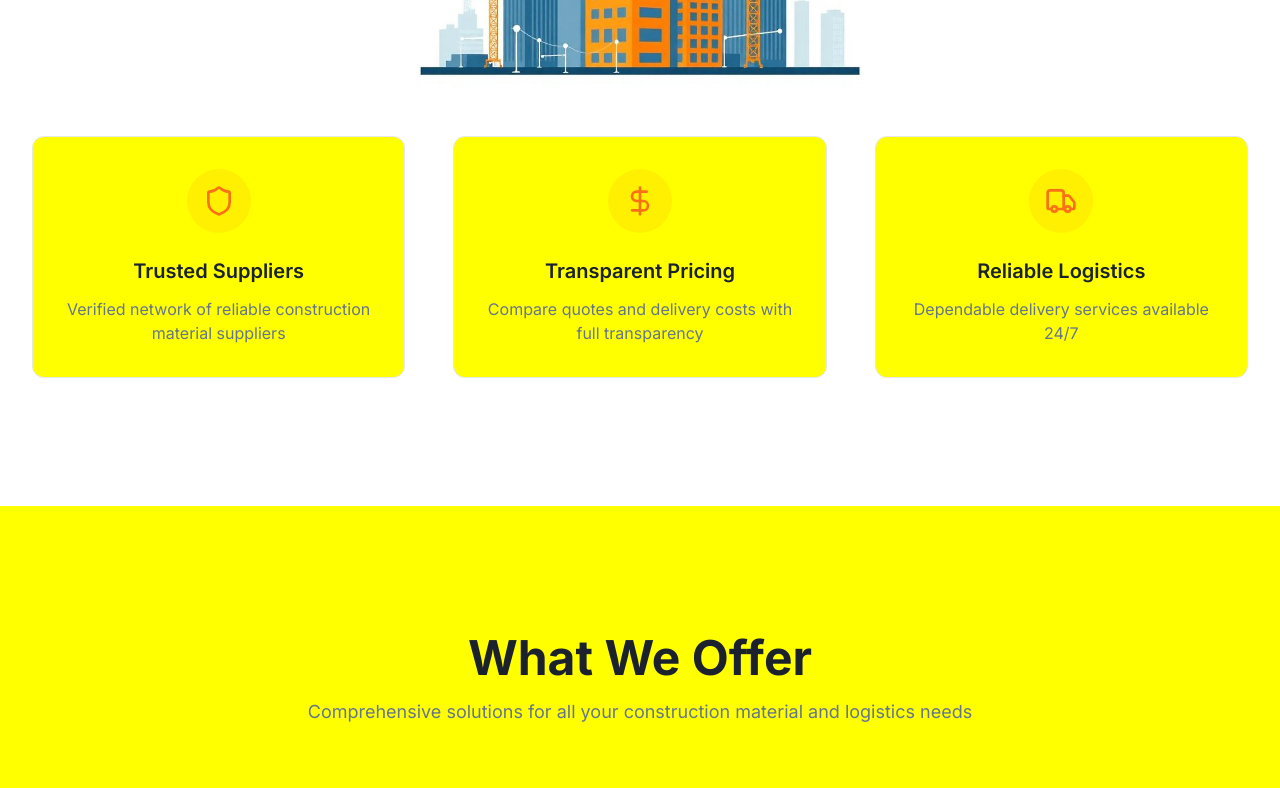
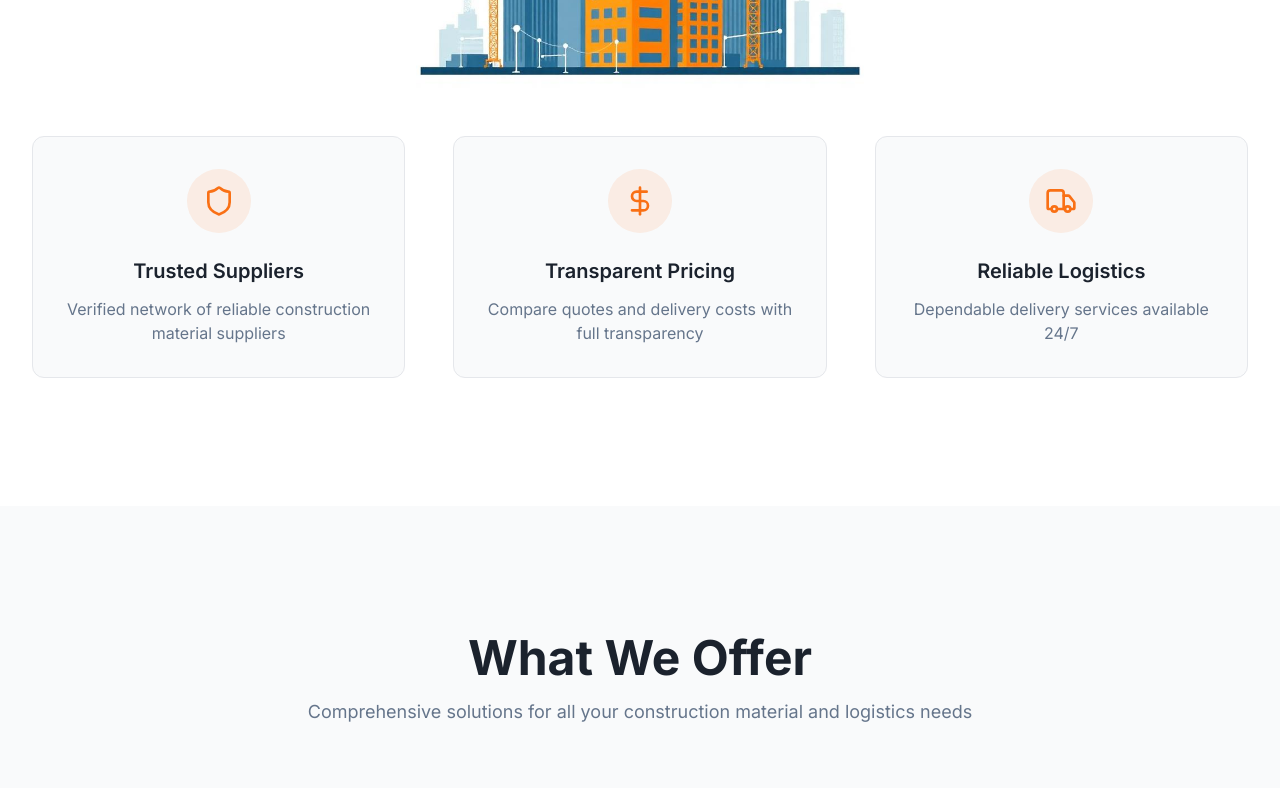
Before and after one commit to rashka1/somvi-build-supply, a React (Vite) app: page / in a window 1280 px wide. Shown: the part 1360-2148 px from the top of the page. Built offline with nearby package versions, Linux system fonts and the light colour scheme; the HTML template or start-up script is replaced by a standard one.

Commit message:
Fix background color

```diff
--- a/src/index.css
+++ b/src/index.css
@@ -9,7 +9,7 @@ All colors MUST be HSL.
 @layer base {
   :root {
     /* SOMVI Brand Colors */
-    --background: 249 250 251; /* Light Gray #F9FAFB */
+    --background: 210 20% 98%; /* Light Gray #F9FAFB */
     --foreground: 215 25% 14%; /* Blue-Gray #1E293B */
 
     --card: 0 0% 100%; /* White */
@@ -21,7 +21,7 @@ All colors MUST be HSL.
     --primary: 215 25% 14%; /* Blue-Gray #1E293B */
     --primary-foreground: 0 0% 100%;
 
-    --secondary: 249 250 251;
+    --secondary: 210 20% 98%;
     --secondary-foreground: 215 25% 14%;
 
     --muted: 220 13% 91%;
```
